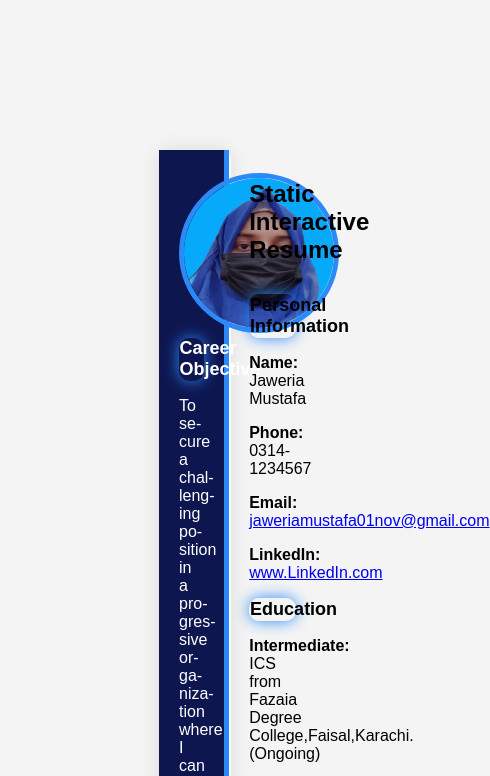
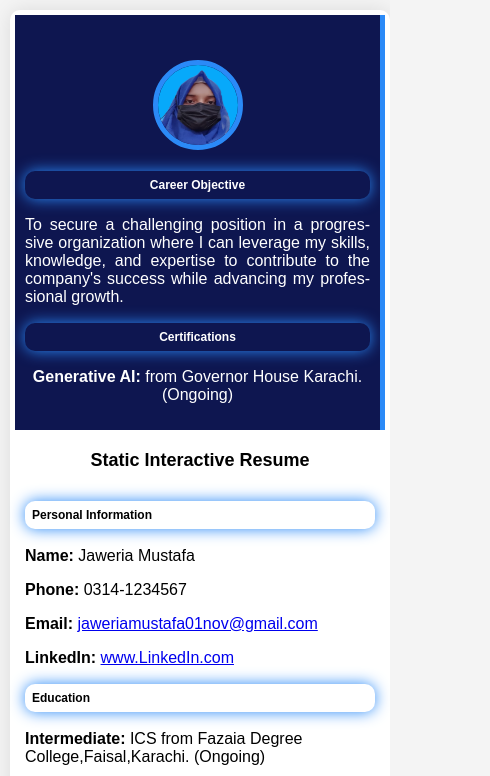
Before and after one commit to JaweriaMustafa-github/Hackathon-Projects, a plain HTML site: page Milestone 1&2/index.html in a window 390 px wide. Shown: the top 776 px of the page, 490 px wide, since content can reach past the window. Drawn offline with Linux system fonts and the light colour scheme; a script that the page names is missing.

Commit message:
Added Milestone 1&2

```diff
--- a/Milestone 1&2/style.css
+++ b/Milestone 1&2/style.css
@@ -1,64 +1,77 @@
-/*General Styling*/
+/* General Styling */
 body {
-    font-family:Arial, sans-serif;
+    font-family: Arial, sans-serif;
     background-color: #f4f4f4;
     margin: 0;
-    padding: 150px;
+    padding: 20px; /* Reduced padding for better mobile fit */
 }
+
 .resume-container {
     display: flex;
     background-color: white;
-    width:80%;
+    width: 100%;
     margin: 0 auto;
     border-radius: 10px;
     box-shadow: 0 0 20px rgba(0, 0, 0, 0.1);
+    flex-wrap: wrap; /* Allow items to wrap */
+    padding: 20px;
 }
-/*Left Section Styling*/
+
+/* Left Section Styling */
 .left-section {
     background: #0e1650;
-    color:white;
+    color: white;
     padding: 20px;
-    width : 35%;
+    width: 35%;
     text-align: center;
     border-right: 5px solid #2b8af7;
+    box-sizing: border-box;
 }
+
 .profile-picture {
     width: 150px;
-    height:150px;
+    height: 150px;
     margin-top: 10%;
     border-radius: 50%;
     border: 5px solid #2b8af7;
 }
+
 h1 {
     font-size: 24px;
     margin: 10px 0;
     margin-bottom: 30px;
     text-align: center;
 }
+
 h3 {
     font-size: 18px;
     padding: 2%;
     margin: 20px 0 10px;
-    color:black;
+    color: black;
     border-radius: 10px;
     box-shadow: 0 0 15px #2b8af7;
     margin-top: 5%;
     margin-bottom: 5%;
 }
+
 ul {
     list-style-type: fill round;
     padding: 10;
     margin: 10px 0;
 }
+
 ul li {
     margin: 5px 0;
 }
-/*Right Section Styling*/
+
+/* Right Section Styling */
 .right-section {
     padding: 20px;
     width: 65%;
+    box-sizing: border-box;
 }
-button{
+
+button {
     font-family: Arial, sans-serif;
     border-radius: 10px;
     box-shadow: 0 0 15px #2b8af7;
@@ -66,6 +79,72 @@ button{
     margin-top: 10px;
     font-size: 18px;
 }
+
 button:hover {
     background-color: #9ab3f7;
 }
+
+/* Responsive Styles */
+
+/* For screens less than or equal to 768px (large mobile screens) */
+@media only screen and (max-width: 768px) {
+    body {
+        padding: 20px;
+    }
+
+    .resume-container {
+        padding: 10px;
+    }
+
+    .profile-picture {
+        width: 100px;
+        height: 100px;
+    }
+
+    h1 {
+        font-size: 20px;
+    }
+
+    h3 {
+        font-size: 14px;
+    }
+
+    button {
+        font-size: 14px;
+    }
+}
+
+/* For screens less than or equal to 480px (small mobile screens) */
+@media only screen and (max-width: 480px) {
+    body {
+        padding: 10px;
+    }
+
+    .resume-container {
+        flex-direction: column;
+        padding: 5px;
+    }
+
+    .left-section, .right-section {
+        width: 100%;
+        padding: 10px;
+    }
+
+    .profile-picture {
+        width: 80px; /* Smaller profile picture for small screens */
+        height: 80px;
+    }
+
+    h1 {
+        font-size: 18px; /* Smaller heading font for mobile */
+    }
+
+    h3 {
+        font-size: 12px;
+    }
+
+    button {
+        font-size: 12px;
+        padding: 10px;
+    }
+}
```
